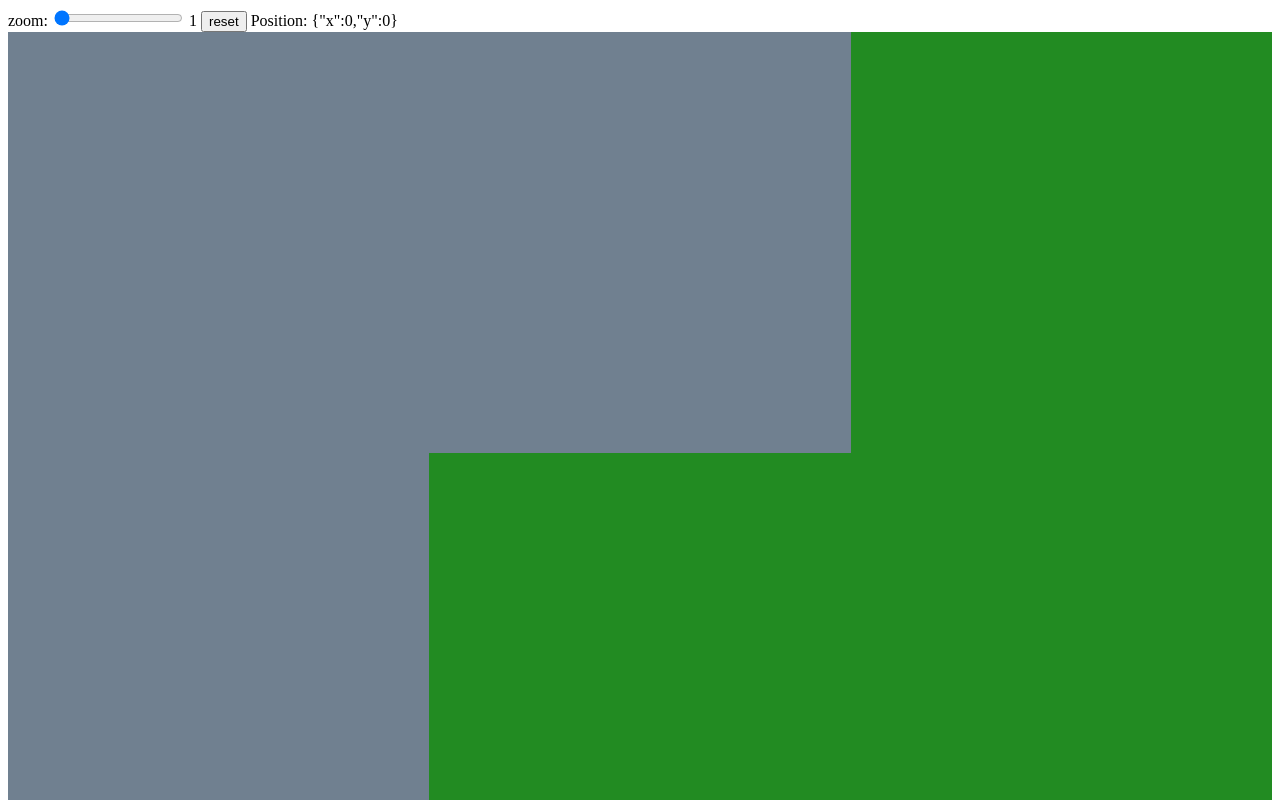
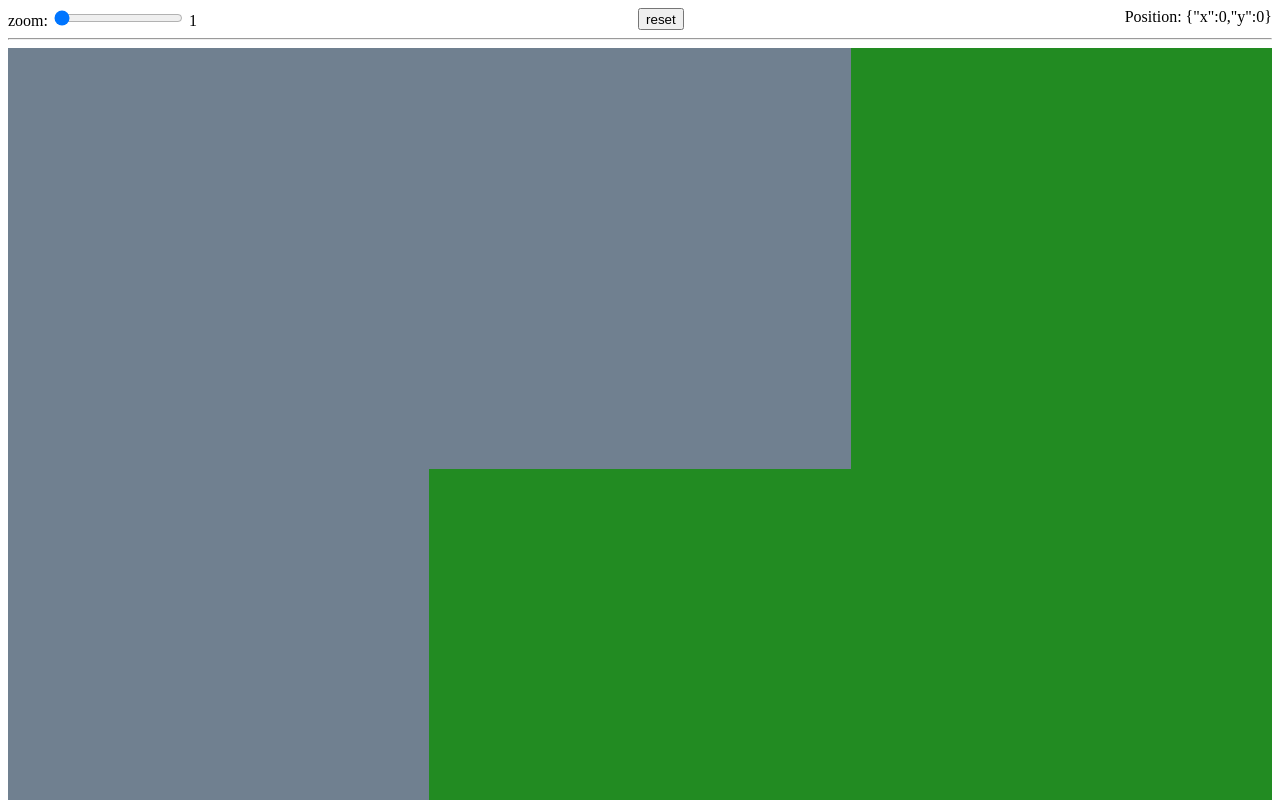
Before and after one commit to SamuelDavis/game, a Svelte app: page / in a window 1280 px wide. Shown: the top 800 px of the page. Built offline with nearby package versions, Linux system fonts and the light colour scheme; what alea would draw is missing.

Commit message:
header styling

```diff
--- a/src/App.svelte
+++ b/src/App.svelte
@@ -49,6 +49,8 @@
   </label>
 </header>
 
+<hr />
+
 <ol style={`--basis:${basis};`} on:mousemove={onPan}>
   {#each Array.from(getNeighbors($position, $zoom)) as point (`${point.x},${point.y}`)}
     <li style={`--color:${getColor(getElevation(point))}`} />
@@ -56,6 +58,12 @@
 </ol>
 
 <style>
+  header {
+    display: flex;
+    justify-content: space-between;
+    align-content: center;
+  }
+
   ol {
     user-select: none;
     --basis: 0;
```
